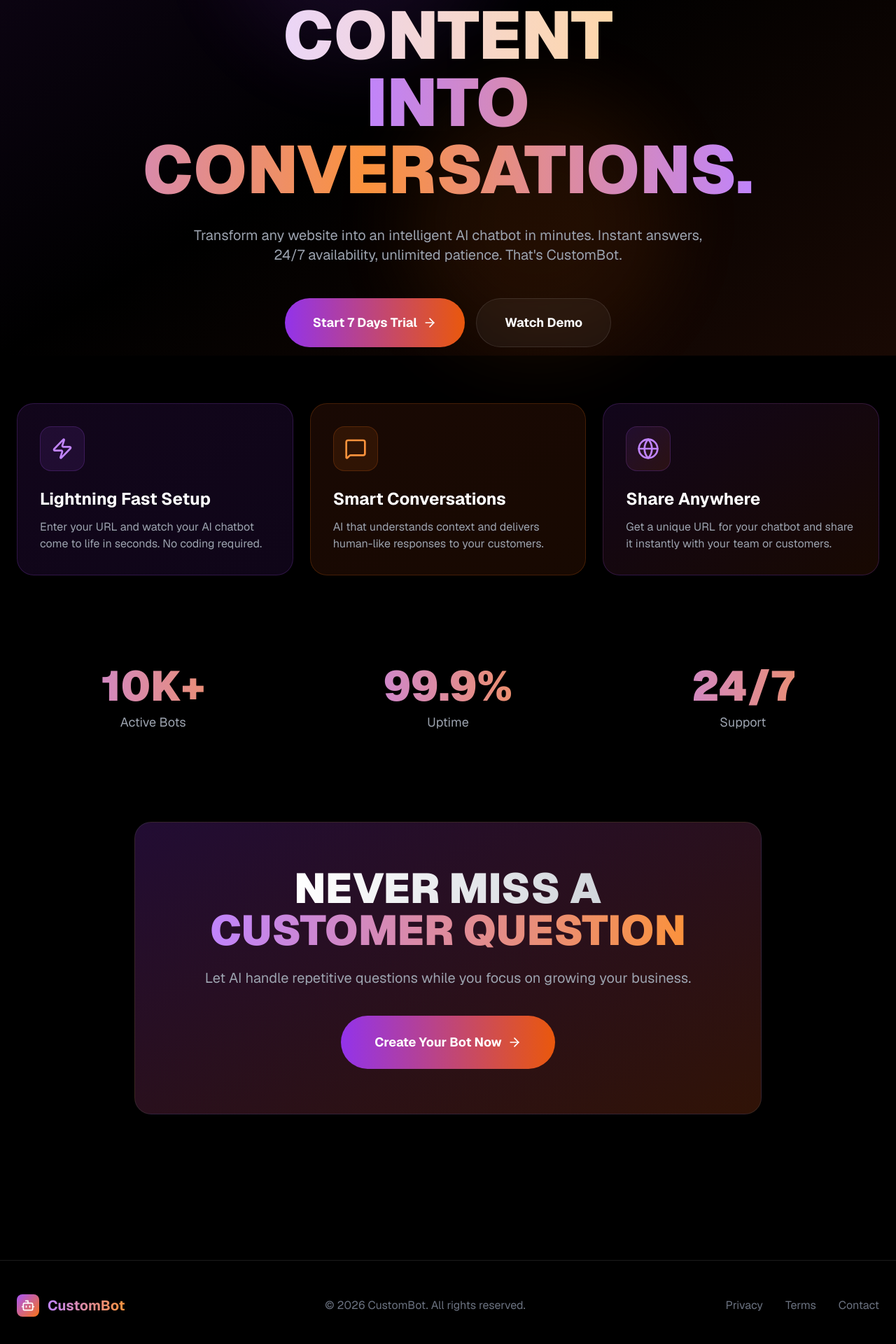
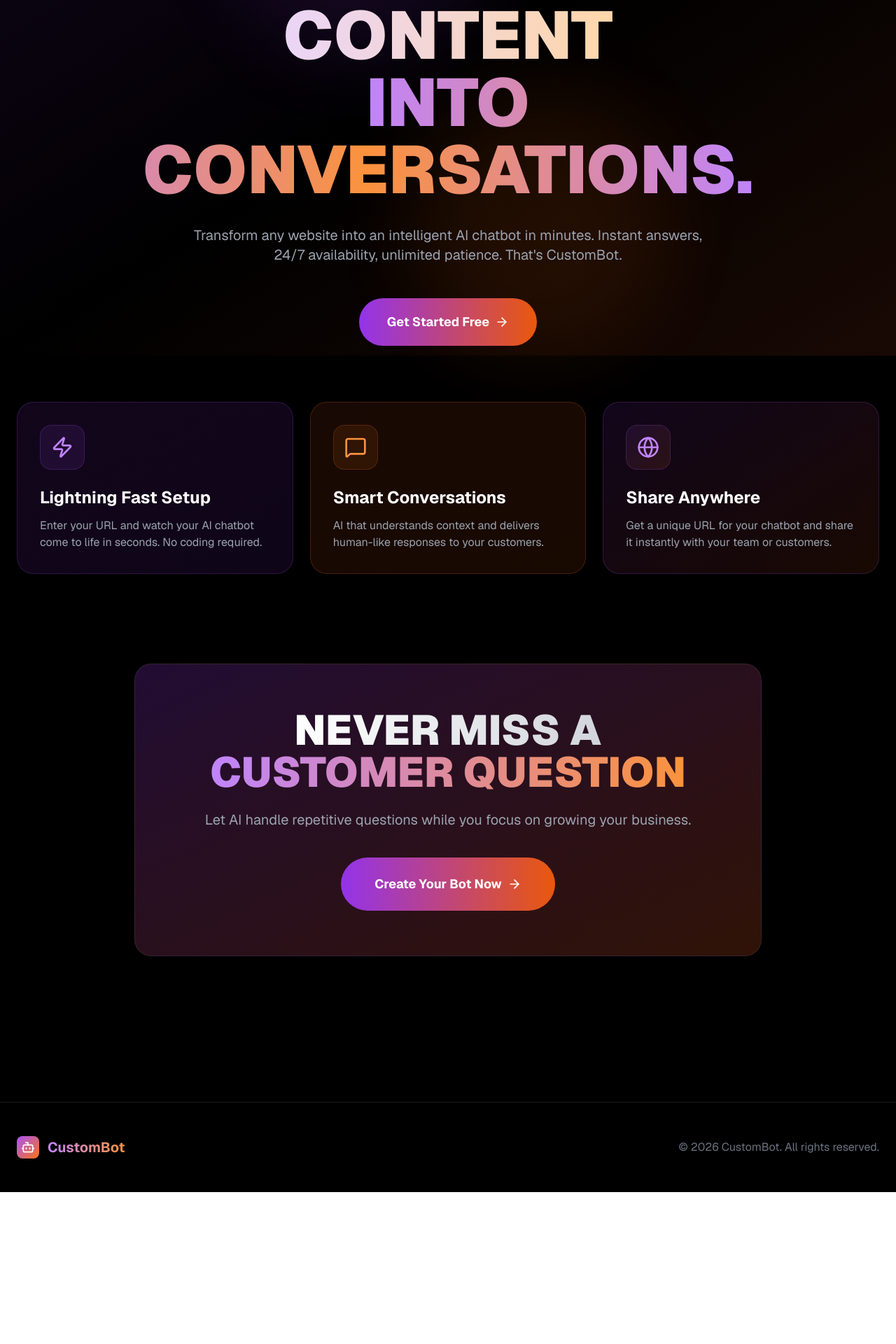
Before and after one commit to vivekpraj/website-to-chatbot-prod, a Next.js app in the folder frontend/: page / in a window 1280 px wide. Shown: the part 292-2212 px from the top of the page at 70% size. After the commit the page ends 1995 px from the top, so only its background shows below. Built offline with nearby package versions, Linux system fonts and the light colour scheme.

Commit message:
landing page edit

```diff
--- a/frontend/app/page.tsx
+++ b/frontend/app/page.tsx
@@ -34,7 +34,6 @@ export default function LandingPage() {
           {/* Desktop Navigation */}
           <nav className="hidden md:flex items-center gap-8">
             <a href="#features" className="text-gray-400 hover:text-white transition-colors">Features</a>
-            <a href="#pricing" className="text-gray-400 hover:text-white transition-colors">Pricing</a>
             {isLoggedIn ? (
               <a
                 href="/dashboard"
@@ -67,7 +66,6 @@ export default function LandingPage() {
           <div className="md:hidden bg-black/95 backdrop-blur-xl border-t border-white/10">
             <nav className="flex flex-col px-4 py-4 space-y-4">
               <a href="#features" className="text-gray-400 hover:text-white transition-colors py-2" onClick={() => setMobileMenuOpen(false)}>Features</a>
-              <a href="#pricing" className="text-gray-400 hover:text-white transition-colors py-2" onClick={() => setMobileMenuOpen(false)}>Pricing</a>
               {isLoggedIn ? (
                 <a href="/dashboard" className="flex items-center justify-center gap-2 px-6 py-3 bg-gradient-to-r from-purple-600 to-orange-600 rounded-full font-semibold" onClick={() => setMobileMenuOpen(false)}>
                   <LayoutDashboard className="w-4 h-4" />
@@ -110,21 +108,13 @@ export default function LandingPage() {
               Instant answers, 24/7 availability, unlimited patience. That's CustomBot.
             </p>
 
-            <div className="flex flex-col sm:flex-row gap-3 sm:gap-4 justify-center">
-              <a
-                href="/register"
-                className="group px-8 sm:px-10 py-4 sm:py-5 bg-gradient-to-r from-purple-600 to-orange-600 text-white text-base sm:text-lg font-bold rounded-full hover:shadow-2xl hover:shadow-purple-500/50 hover:scale-105 transition-all flex items-center justify-center gap-2"
-              >
-                Start 7 Days Trial
-                <ArrowRight className="w-4 h-4 sm:w-5 sm:h-5 group-hover:translate-x-1 transition" />
-              </a>
-              <a
-                href="#demo"
-                className="px-8 sm:px-10 py-4 sm:py-5 bg-white/5 backdrop-blur-sm border border-white/10 text-white text-base sm:text-lg font-bold rounded-full hover:bg-white/10 transition-all flex items-center justify-center gap-2"
-              >
-                Watch Demo
-              </a>
-            </div>
+            <a
+              href="/register"
+              className="group inline-flex items-center gap-2 px-8 sm:px-10 py-4 sm:py-5 bg-gradient-to-r from-purple-600 to-orange-600 text-white text-base sm:text-lg font-bold rounded-full hover:shadow-2xl hover:shadow-purple-500/50 hover:scale-105 transition-all"
+            >
+              Get Started Free
+              <ArrowRight className="w-4 h-4 sm:w-5 sm:h-5 group-hover:translate-x-1 transition" />
+            </a>
           </div>
 
           {/* Feature Cards */}
@@ -175,28 +165,6 @@ export default function LandingPage() {
             </div>
           </div>
 
-          {/* Stats Section */}
-          <div className="grid grid-cols-3 gap-4 sm:gap-8 mb-20 sm:mb-32">
-            <div className="text-center">
-              <div className="text-3xl sm:text-6xl font-black bg-gradient-to-r from-purple-400 to-orange-400 bg-clip-text text-transparent mb-1 sm:mb-2">
-                10K+
-              </div>
-              <div className="text-gray-400 text-xs sm:text-lg">Active Bots</div>
-            </div>
-            <div className="text-center">
-              <div className="text-3xl sm:text-6xl font-black bg-gradient-to-r from-purple-400 to-orange-400 bg-clip-text text-transparent mb-1 sm:mb-2">
-                99.9%
-              </div>
-              <div className="text-gray-400 text-xs sm:text-lg">Uptime</div>
-            </div>
-            <div className="text-center">
-              <div className="text-3xl sm:text-6xl font-black bg-gradient-to-r from-purple-400 to-orange-400 bg-clip-text text-transparent mb-1 sm:mb-2">
-                24/7
-              </div>
-              <div className="text-gray-400 text-xs sm:text-lg">Support</div>
-            </div>
-          </div>
-
           {/* CTA Section */}
           <div className="text-center">
             <div className="max-w-4xl mx-auto p-8 sm:p-16 bg-gradient-to-br from-purple-900/30 to-orange-900/30 backdrop-blur-xl rounded-3xl border border-white/10 relative overflow-hidden">
@@ -242,17 +210,6 @@ export default function LandingPage() {
             <p className="text-gray-500 text-sm sm:text-base">
               © 2026 CustomBot. All rights reserved.
             </p>
-            <div className="flex gap-4 sm:gap-8">
-              <a href="#" className="text-gray-500 hover:text-purple-400 transition text-sm sm:text-base">
-                Privacy
-              </a>
-              <a href="#" className="text-gray-500 hover:text-purple-400 transition text-sm sm:text-base">
-                Terms
-              </a>
-              <a href="#" className="text-gray-500 hover:text-purple-400 transition text-sm sm:text-base">
-                Contact
-              </a>
-            </div>
           </div>
         </div>
       </footer>
```
